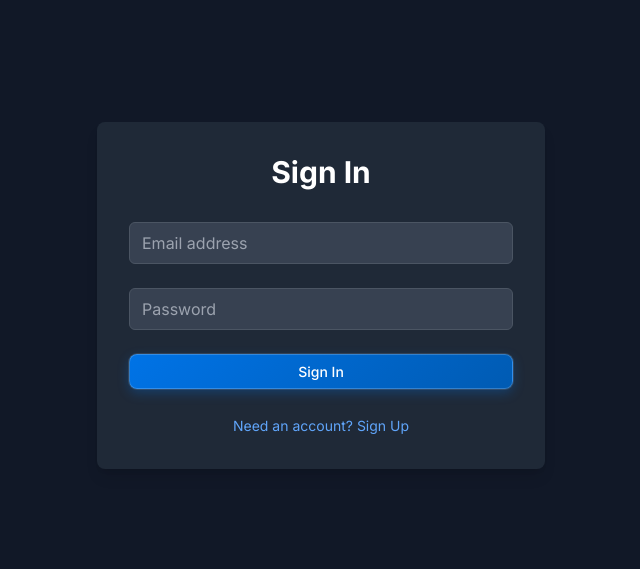
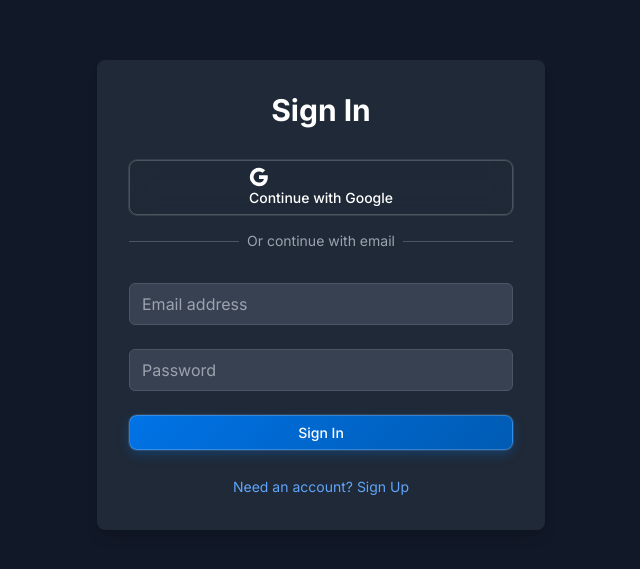
Before and after one commit to Minimikael/Origo, a React (Create React App) app in the folder kappish/frontend/: page /auth in a window 1280 px wide. Shown: the part 105-674 px from the top of the page, without its empty margins (319-959 px from the left). Built offline with nearby package versions, Linux system fonts and the light colour scheme; no server answers.

Commit message:
Add Google OAuth sign-in functionality with improved auth state management

```diff
--- a/kappish/frontend/src/components/Auth.jsx
+++ b/kappish/frontend/src/components/Auth.jsx
@@ -1,6 +1,7 @@
 import React, { useState } from 'react'
 import { useAuth } from '../context/AuthContext'
 import Button from './ui/Button'
+import { supabase } from '../services/supabase'
 
 const Auth = () => {
   const [email, setEmail] = useState('')
@@ -31,6 +32,28 @@
     }
   }
 
+  const handleGoogleSignIn = async () => {
+    setLoading(true)
+    setError('')
+
+    try {
+      const { error } = await supabase.auth.signInWithOAuth({
+        provider: 'google',
+        options: {
+          redirectTo: window.location.origin
+        }
+      })
+
+      if (error) {
+        setError(error.message)
+      }
+    } catch (error) {
+      setError(error.message)
+    } finally {
+      setLoading(false)
+    }
+  }
+
   return (
     <div className="min-h-screen flex items-center justify-center bg-gray-900">
       <div className="max-w-md w-full space-y-8 p-8 bg-gray-800 rounded-lg shadow-lg">
@@ -38,6 +61,34 @@
           <h2 className="text-center text-3xl font-bold text-white">
             {isSignUp ? 'Create Account' : 'Sign In'}
           </h2>
+        </div>
+
+        {/* Google Sign In Button */}
+        <div className="space-y-4">
+          <Button
+            onClick={handleGoogleSignIn}
+            disabled={loading}
+            variant="secondary"
+            fullWidth
+            className="flex items-center justify-center space-x-2"
+          >
+            <svg className="w-5 h-5" viewBox="0 0 24 24">
+              <path fill="currentColor" d="M22.56 12.25c0-.78-.07-1.53-.2-2.25H12v4.26h5.92c-.26 1.37-1.04 2.53-2.21 3.31v2.77h3.57c2.08-1.92 3.28-4.74 3.28-8.09z"/>
+              <path fill="currentColor" d="M12 23c2.97 0 5.46-.98 7.28-2.66l-3.57-2.77c-.98.66-2.23 1.06-3.71 1.06-2.86 0-5.29-1.93-6.16-4.53H2.18v2.84C3.99 20.53 7.7 23 12 23z"/>
+              <path fill="currentColor" d="M5.84 14.09c-.22-.66-.35-1.36-.35-2.09s.13-1.43.35-2.09V7.07H2.18C1.43 8.55 1 10.22 1 12s.43 3.45 1.18 4.93l2.85-2.22.81-.62z"/>
+              <path fill="currentColor" d="M12 5.38c1.62 0 3.06.56 4.21 1.64l3.15-3.15C17.45 2.09 14.97 1 12 1 7.7 1 3.99 3.47 2.18 7.07l3.66 2.84c.87-2.6 3.3-4.53 6.16-4.53z"/>
+            </svg>
+            <span>Continue with Google</span>
+          </Button>
+
+          <div className="relative">
+            <div className="absolute inset-0 flex items-center">
+              <div className="w-full border-t border-gray-600"></div>
+            </div>
+            <div className="relative flex justify-center text-sm">
+              <span className="px-2 bg-gray-800 text-gray-400">Or continue with email</span>
+            </div>
+          </div>
         </div>
 
         <form className="mt-8 space-y-6" onSubmit={handleSubmit}>
--- a/kappish/frontend/src/context/AuthContext.js
+++ b/kappish/frontend/src/context/AuthContext.js
@@ -1,5 +1,6 @@
 import React, { createContext, useContext, useState, useEffect } from 'react'
 import { userService } from '../services/supabase'
+import { supabase } from '../services/supabase'
 
 const AuthContext = createContext()
 
@@ -29,12 +30,27 @@
     }
 
     checkUser()
+
+    // Listen for auth state changes
+    const { data: { subscription } } = supabase.auth.onAuthStateChange(
+      async (event, session) => {
+        console.log('Auth state changed:', event, session)
+        if (session?.user) {
+          setUser(session.user)
+        } else {
+          setUser(null)
+        }
+        setLoading(false)
+      }
+    )
+
+    return () => subscription.unsubscribe()
   }, [])
 
   const signIn = async (email, password) => {
     try {
-      const { user } = await userService.signIn(email, password)
-      setUser(user)
+      const { data, error } = await userService.signIn(email, password)
+      if (error) throw error
       return { success: true }
     } catch (error) {
       return { success: false, error: error.message }
@@ -43,8 +59,8 @@
 
   const signUp = async (email, password) => {
     try {
-      const { user } = await userService.signUp(email, password)
-      setUser(user)
+      const { data, error } = await userService.signUp(email, password)
+      if (error) throw error
       return { success: true }
     } catch (error) {
       return { success: false, error: error.message }
@@ -54,7 +70,6 @@
   const signOut = async () => {
     try {
       await userService.signOut()
-      setUser(null)
       return { success: true }
     } catch (error) {
       return { success: false, error: error.message }
```
